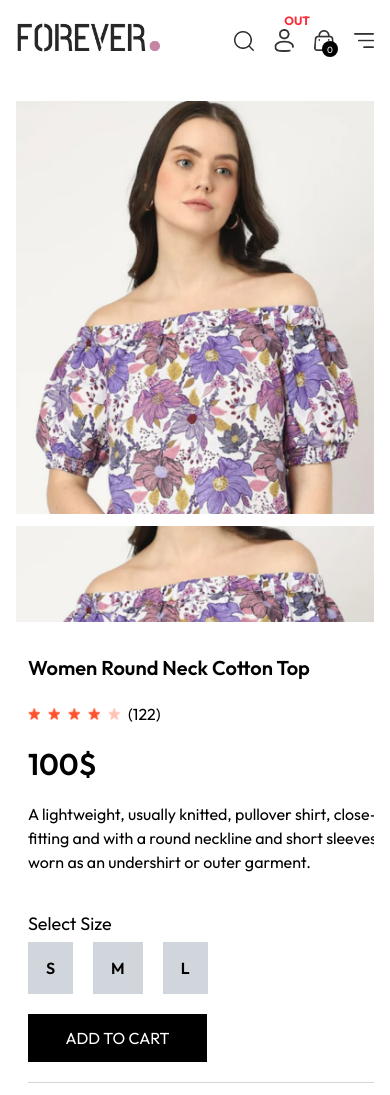
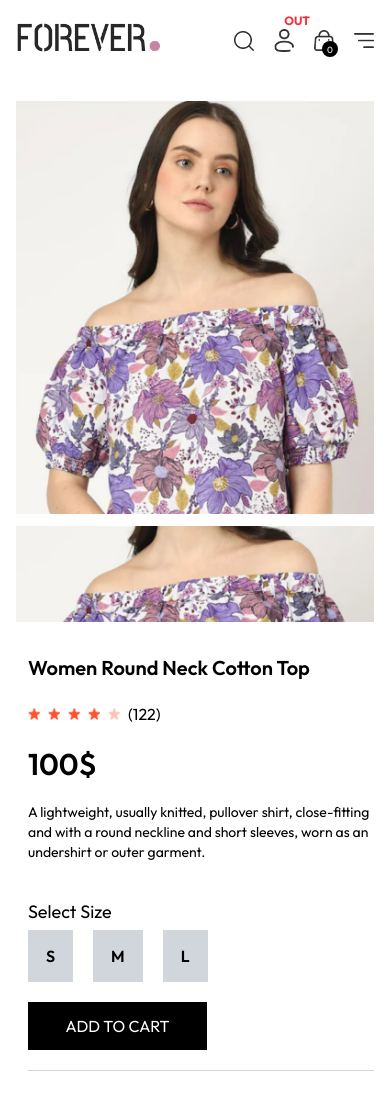
Before and after one commit to MohdAsad-SD/E-Commerce-Site, a React app: page /productpage/aaaaa in a window 390 px wide. Shown: the top 1095 px of the page. Built offline with nearby package versions, Linux system fonts and the light colour scheme; the HTML template or start-up script is replaced by a standard one.

Commit message:
PP Mobile Fix3

```diff
--- a/src/Components/Pages/ProductPage.jsx
+++ b/src/Components/Pages/ProductPage.jsx
@@ -65,7 +65,7 @@ const ProductPage = () => {
             <p>(122)</p>
           </div>
           <h2 className="md:text-2xl text-3xl font-semibold">{data && data.price}$</h2>
-          <p className="md:w-[70%] w-full">{data && data.description}</p>
+          <p className="md:w-[70%] text-sm md:text-lg text-wrap w-full">{data && data.description}</p>
           <div className="mt-4">
             <p className="text-lg">Select Size</p>
             <div className="flex gap-5  ">
```
